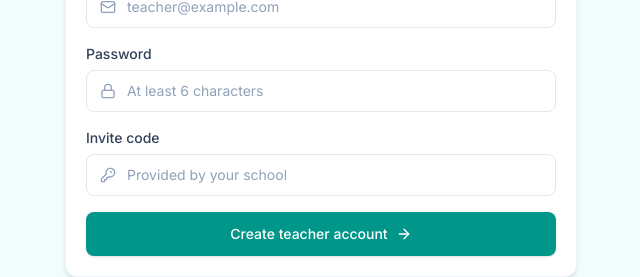
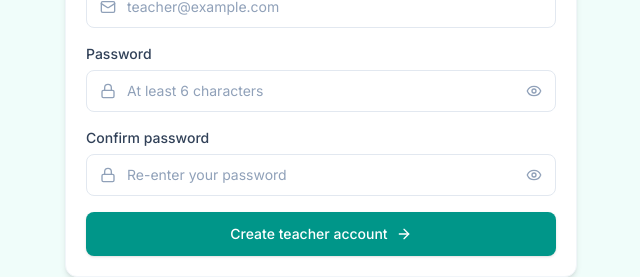
Before and after one commit to ABELYANDO/eduprepai, a React (Vite) app in the folder client/: page /register in a window 1280 px wide. Both pictures are taken after a click on the button "Teacher". Shown: the part 426-703 px from the top of the page, without its empty margins (319-959 px from the left). Built offline with nearby package versions, Linux system fonts and the light colour scheme.

Commit message:
Fix teacher registration: confirm password, remove invite code (client/src/pages/auth/RegisterPage.jsx)

```diff
--- a/client/src/pages/auth/RegisterPage.jsx
+++ b/client/src/pages/auth/RegisterPage.jsx
@@ -1,7 +1,7 @@
 import { useState } from 'react'
 import { Link, useNavigate } from 'react-router-dom'
 import { useAuth } from '../../context/AuthContext'
-import { GraduationCap, User, Mail, Lock, School, ArrowRight, Check, Eye, EyeOff, Users, KeyRound } from 'lucide-react'
+import { GraduationCap, User, Mail, Lock, School, ArrowRight, Check, Eye, EyeOff, Users } from 'lucide-react'
 import toast from 'react-hot-toast'
 import { SUBJECTS_WASSCE, SUBJECTS_BECE, getPickerTiles } from '../../constants/subjects'
 
@@ -21,13 +21,15 @@ export default function RegisterPage() {
     fullName: '', email: '', password: '', confirmPassword: '',
     school: '', examType: 'WASSCE', subjects: [],
   })
-  const [teacherForm, setTeacherForm] = useState({ fullName: '', email: '', password: '', inviteCode: '' })
+  const [teacherForm, setTeacherForm] = useState({ fullName: '', email: '', password: '', confirmPassword: '' })
   const [loading, setLoading] = useState(false)
   const [error,   setError]   = useState('')
   const [step,    setStep]    = useState(1) // 1 = personal details, 2 = exam + subjects
   const [openGroup, setOpenGroup] = useState(null) // which group tile (e.g. 'Ghanaian Language') is expanded
   const [showPw,        setShowPw]        = useState(false)
   const [showConfirmPw, setShowConfirmPw] = useState(false)
+  const [showTeacherPw,        setShowTeacherPw]        = useState(false)
+  const [showTeacherConfirmPw, setShowTeacherConfirmPw] = useState(false)
 
   const handleTeacherChange = (e) => {
     setError('')
@@ -36,9 +38,16 @@ export default function RegisterPage() {
 
   const handleTeacherSubmit = async (e) => {
     e.preventDefault()
+    if (teacherForm.password.length < 6) {
+      return setError('Password must be at least 6 characters')
+    }
+    if (teacherForm.password !== teacherForm.confirmPassword) {
+      return setError('Passwords do not match')
+    }
     setLoading(true); setError('')
     try {
-      await teacherRegister(teacherForm)
+      const { confirmPassword, ...payload } = teacherForm
+      await teacherRegister(payload)
       toast.success('Teacher account created!')
       navigate('/teacher')
     } catch (err) {
@@ -183,21 +192,39 @@ export default function RegisterPage() {
                 <div className="relative">
                   <Lock className="absolute left-3.5 top-1/2 -translate-y-1/2 w-4 h-4 text-slate-400" />
                   <input
-                    type="password" name="password" value={teacherForm.password}
+                    type={showTeacherPw ? 'text' : 'password'}
+                    name="password" value={teacherForm.password}
                     onChange={handleTeacherChange} required placeholder="At least 6 characters"
-                    className="input pl-10"
+                    className="input pl-10 pr-10"
                   />
+                  <button
+                    type="button"
+                    onClick={() => setShowTeacherPw(p => !p)}
+                    className="absolute right-3.5 top-1/2 -translate-y-1/2 text-slate-400 hover:text-slate-600 transition-colors"
+                    aria-label={showTeacherPw ? 'Hide password' : 'Show password'}
+                  >
+                    {showTeacherPw ? <EyeOff className="w-4 h-4" /> : <Eye className="w-4 h-4" />}
+                  </button>
                 </div>
               </div>
               <div>
-                <label className="label">Invite code</label>
+                <label className="label">Confirm password</label>
                 <div className="relative">
-                  <KeyRound className="absolute left-3.5 top-1/2 -translate-y-1/2 w-4 h-4 text-slate-400" />
+                  <Lock className="absolute left-3.5 top-1/2 -translate-y-1/2 w-4 h-4 text-slate-400" />
                   <input
-                    type="text" name="inviteCode" value={teacherForm.inviteCode}
-                    onChange={handleTeacherChange} required placeholder="Provided by your school"
-                    className="input pl-10"
+                    type={showTeacherConfirmPw ? 'text' : 'password'}
+                    name="confirmPassword" value={teacherForm.confirmPassword}
+                    onChange={handleTeacherChange} required placeholder="Re-enter your password"
+                    className="input pl-10 pr-10"
                   />
+                  <button
+                    type="button"
+                    onClick={() => setShowTeacherConfirmPw(p => !p)}
+                    className="absolute right-3.5 top-1/2 -translate-y-1/2 text-slate-400 hover:text-slate-600 transition-colors"
+                    aria-label={showTeacherConfirmPw ? 'Hide password' : 'Show password'}
+                  >
+                    {showTeacherConfirmPw ? <EyeOff className="w-4 h-4" /> : <Eye className="w-4 h-4" />}
+                  </button>
                 </div>
               </div>
               <button type="submit" disabled={loading} className="btn-primary w-full py-3">
```
